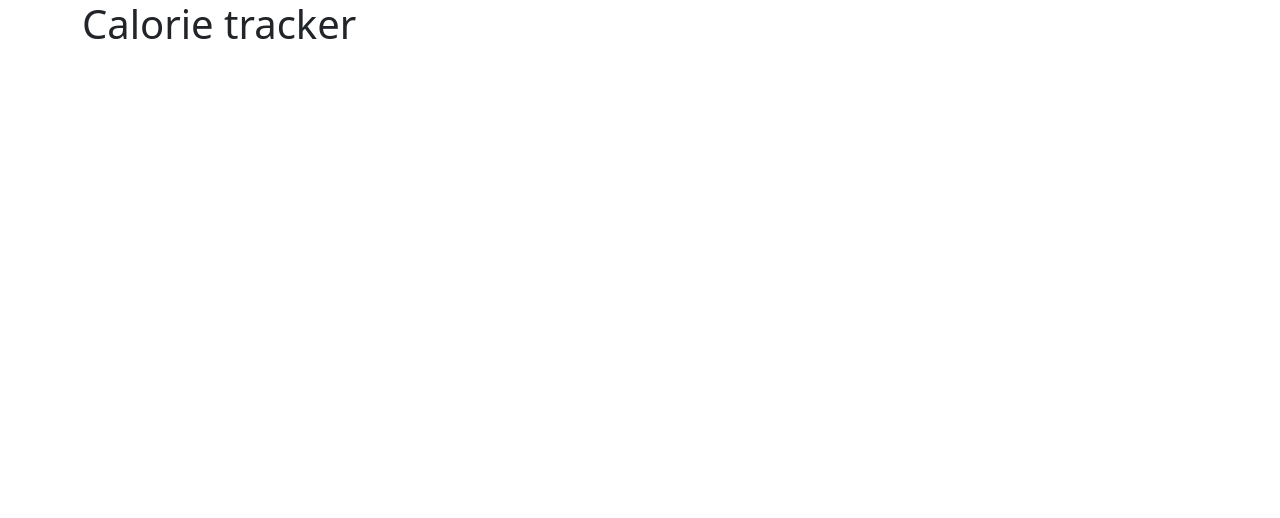
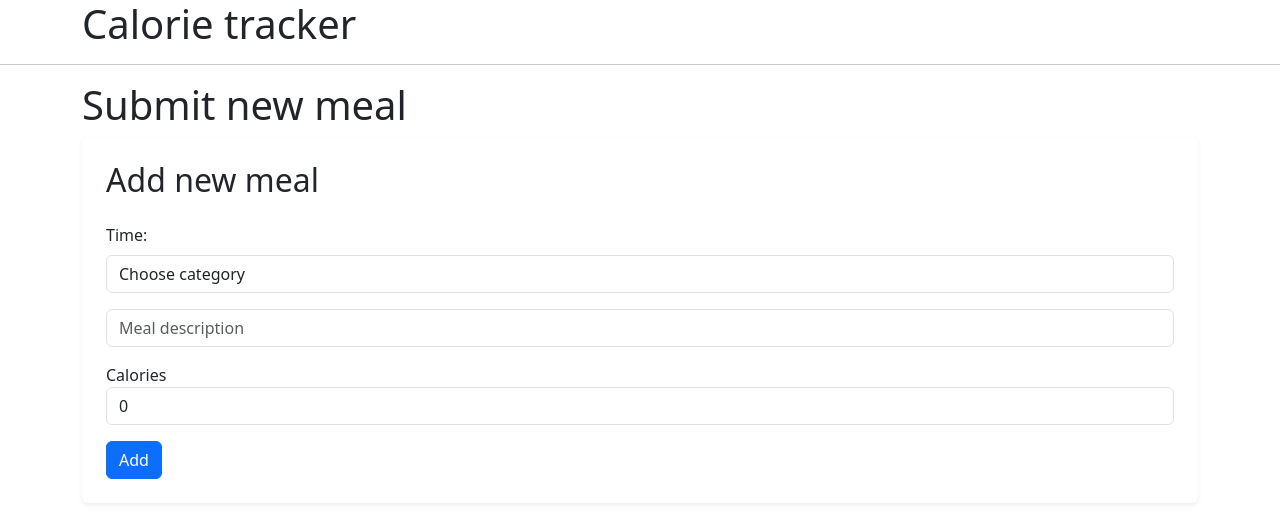
Before and after one commit to voarix/hw-66, a React (Vite) app: page /meals/new-meal in a window 1280 px wide. Before the commit this address had no page. Shown: the top 518 px of the page. Built offline with nearby package versions, Linux system fonts and the light colour scheme.

Commit message:
создал компоненты формы MealForm и контейнер создания нового приема пищи - NewMeal

```diff
--- a/src/App.tsx
+++ b/src/App.tsx
@@ -1,6 +1,7 @@
 import "./App.css";
 import { Route, Routes } from "react-router-dom";
 import AllMeals from "./Containers/AllMeals/AllMeals.tsx";
+import NewMeal from "./Containers/NewMeal/NewMeal.tsx";
 
 const App = () => {
 
@@ -9,9 +10,12 @@ const App = () => {
       <header className="container">
         <h1>Calorie tracker</h1>
       </header>
+      <hr/>
       <main className="container">
         <Routes>
           <Route path="/" element={<AllMeals/>} />
+          <Route path="/meals" element={<AllMeals/>} />
+          <Route path="/meals/new-meal" element={<NewMeal/>} />
         </Routes>
       </main>
     </>
--- a/src/Containers/AllMeals/AllMeals.tsx
+++ b/src/Containers/AllMeals/AllMeals.tsx
@@ -3,10 +3,12 @@ import axiosApi from "../../axiosApi.ts";
 import { IMeal, IMealApi } from "../../types";
 import MealItem from "../../components/MealItem/MealItem.tsx";
 import Loader from "../../UI/Loader.tsx";
+import { useNavigate } from "react-router-dom";
 
 const AllMeals = () => {
   const [meals, setMeals] = useState<IMeal[]>([]);
   const [loader, setLoader] = useState<boolean>(false);
+  const navigate = useNavigate();
 
   const fetchAllMeals = useCallback(async () => {
     try {
@@ -54,6 +56,9 @@ const AllMeals = () => {
 
   return (
     <div>
+      <div className='mb-5'>
+        <button type='button' className='btn btn-primary' onClick={() => navigate('/meals/new-meal')}>Add new  meal</button>
+      </div>
       {content}
     </div>
   );
--- /dev/null
+++ b/src/Containers/NewMeal/NewMeal.tsx
@@ -0,0 +1,34 @@
+import { useState } from "react";
+import { IMealForm } from "../../types";
+import axiosApi from "../../axiosApi.ts";
+import MealForm from "../../components/MealForm/MealForm.tsx";
+import Loader from "../../UI/Loader.tsx";
+
+const NewMeal = () => {
+  const [loading, setLoading] = useState(false);
+
+
+  const onSubmitAddNewMeal = async (newMeal: IMealForm) => {
+    try {
+      setLoading(true);
+      await axiosApi.post('meals.json', newMeal);
+    } catch (error) {
+      console.error(error);
+    } finally {
+      setLoading(false);
+    }
+  };
+
+  let form = (<MealForm onSubmitAdd={onSubmitAddNewMeal}/>);
+
+  if (loading) form = <Loader/>;
+
+  return (
+    <div>
+      <h1>Submit new meal</h1>
+      {form}
+    </div>
+  );
+};
+
+export default NewMeal;
--- /dev/null
+++ b/src/components/MealForm/MealForm.tsx
@@ -0,0 +1,120 @@
+import React, { useCallback, useEffect, useState } from "react";
+import { IMealForm } from "../../types";
+import axiosApi from "../../axiosApi.ts";
+
+interface MealFormData {
+  isEdit?: boolean;
+  idMeal?: string;
+  onSubmitAdd: (quote: IMealForm) => void;
+}
+
+const initialForm : IMealForm= {
+  time: "",
+  text: "",
+  calories: 0,
+};
+
+
+const MealForm: React.FC<MealFormData> = ({isEdit = false, idMeal, onSubmitAdd}) => {
+  const [form, setForm] = useState<IMealForm>(initialForm);
+  const [loading, setLoading] = useState(false);
+
+
+  const fetchOnePost = useCallback(async () => {
+    try {
+      setLoading(true);
+      const response = await axiosApi(`meals/${idMeal}.json`);
+
+      if (!response.data) {
+        return;
+      }
+      setForm(response.data);
+    } catch (e) {
+      console.error(e);
+    } finally {
+      setLoading(false);
+    }
+  }, [idMeal]);
+
+  useEffect(() => {
+    if (isEdit) {
+      void fetchOnePost();
+    }
+  }, [fetchOnePost, isEdit]);
+
+  const onSubmit = (e: React.FormEvent<HTMLFormElement>) => {
+    e.preventDefault();
+    if (form.calories) {
+      onSubmitAdd(form);
+      setForm(initialForm);
+    } else {
+      alert('Укажите количество кило калорий');
+    }
+  };
+
+  const onChangeInputMessage = (e: React.ChangeEvent<HTMLInputElement | HTMLTextAreaElement | HTMLSelectElement>) => {
+    setForm({...form, [e.target.name]: e.target.value});
+  };
+
+  return (
+    <>
+      <div className="mb-4">
+        <div className="card h-100 border-0 shadow-sm">
+          <div className="card-body p-4">
+            <h2 className="mb-4">{isEdit ? "Edit" : "Add new"} meal</h2>
+            <form onSubmit={onSubmit}>
+              <div className="mb-3">
+                <label className="form-label" htmlFor="time">
+                  Time:
+                </label>
+                <select
+                  className="form-control"
+                  required
+                  name="time"
+                  id="time"
+                  value={form.time}
+                  onChange={onChangeInputMessage}
+                >
+                  <option value="" disabled>
+                    Choose category
+                  </option>
+                  <option value="breakfast">Breakfast</option>
+                  <option value="snack">Snack</option>
+                  <option value="lunch">Lunch</option>
+                  <option value="dinner">Dinner</option>
+                </select>
+              </div>
+              <div className="mb-3">
+                <input
+                  type="text"
+                  className="form-control"
+                  placeholder="Meal description"
+                  required
+                  name="text"
+                  id="text"
+                  value={form.text}
+                  onChange={onChangeInputMessage}
+                />
+              </div>
+              <label htmlFor="calories">Calories</label>
+              <input
+                type="number"
+                className="form-control"
+                required
+                name="calories"
+                id="calories"
+                value={form.calories}
+                onChange={onChangeInputMessage}
+              />
+              <button type="submit" className="btn btn-primary mt-3">
+                {isEdit ? "Edit" : "Add"}
+              </button>
+            </form>
+          </div>
+        </div>
+      </div>
+    </>
+  );
+};
+
+export default MealForm;
```
